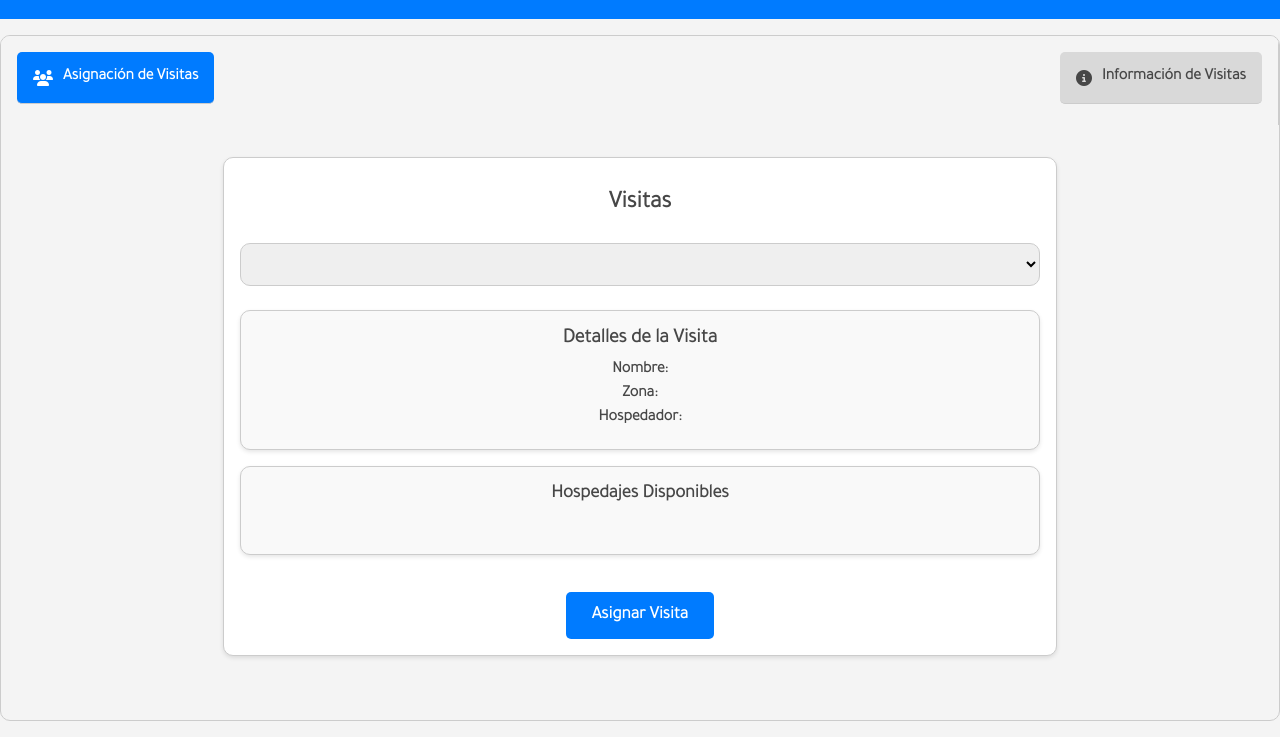
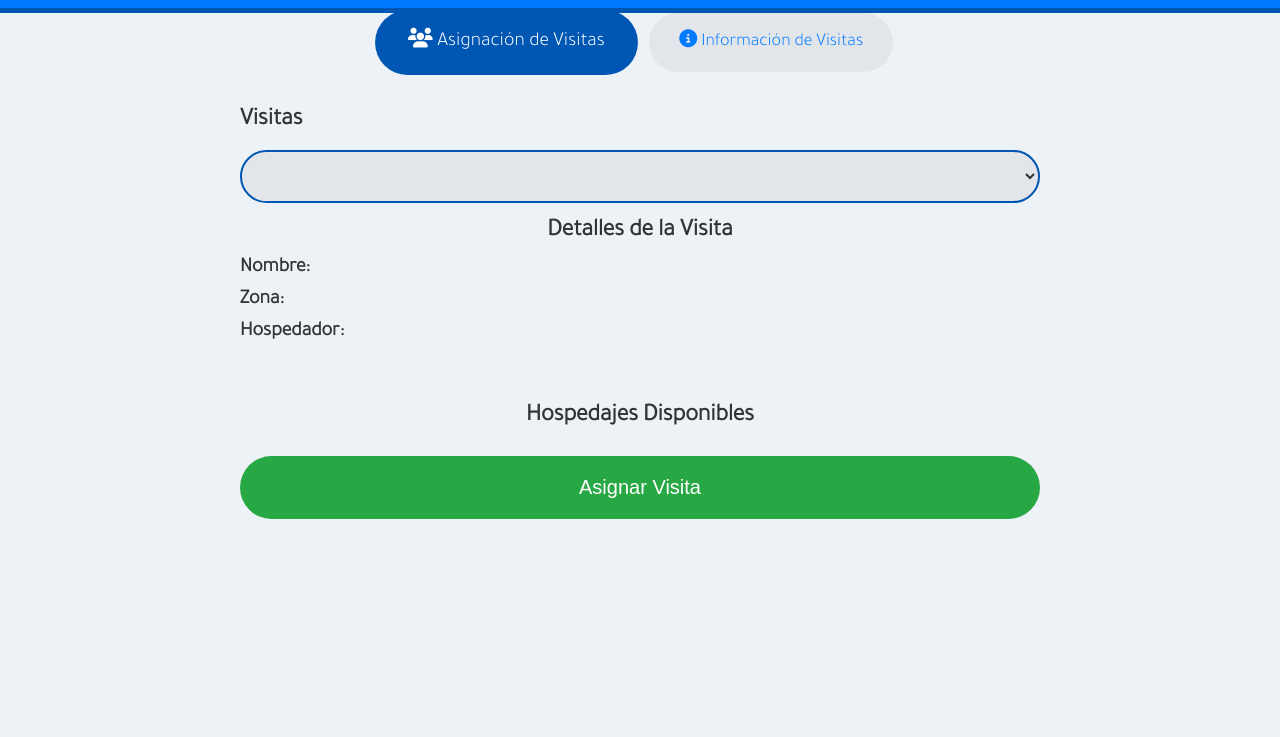
Before and after one commit to MemoryL3ak/Estudios, a website: page public/index.html in a window 1280 px wide. Shown: the part 83-820 px from the top of the page. Drawn offline with Linux system fonts and the light colour scheme; no server answers.

Commit message:
Cambios front

```diff
--- a/public/index.html
+++ b/public/index.html
@@ -13,7 +13,6 @@
 <body>
   <header>
     <h1 class="title">Proyecto de Visitas</h1>
-    <!-- Agrega un menú de navegación si es necesario -->
   </header>
   <main>
     <div class="tabs-container">
@@ -25,39 +24,35 @@
           <i class="fas fa-info-circle tab-icon"></i> Información de Visitas
         </div>
       </div>
+    </div>
+    <div class="content-container">
       <div class="tab-content" id="contentAsignacion">
         <!-- Contenido de la pestaña "Asignación de Visitas" -->
         <section id="visitas-section">
           <h2>Visitas</h2>
           <select id="visitaId" class="listbox"></select>
-          <!-- Aplica el estilo listbox -->
           <div id="visita-details">
             <h3>Detalles de la Visita</h3>
             <p><strong>Nombre:</strong> <span id="Nombre"></span></p>
             <p><strong>Zona:</strong> <span id="Zona"></span></p>
             <p><strong>Hospedador:</strong> <span id="Hospedador"></span></p>
           </div>
-          <!-- Lista de hospedadores -->
           <div class="bordered-container">
             <h3>Hospedajes Disponibles</h3>
-            <div id="hospedajesList">
-              <!-- Hospedajes se llenarán dinámicamente aquí -->
-            </div>
+            <div id="hospedajesList"></div>
           </div>
           <button id="asignarVisitaBtn" class="button">Asignar Visita</button>
-          <!-- Agrega la clase "button" para los estilos del botón -->
           <div id="mensaje" class="mensaje"></div>
         </section>
       </div>
       <div class="tab-content" id="contentInformacion">
         <div id="informacion-titulo">
-        <h4>Información de Visitas</h4>
-      </div>
+          <h4>Información de Visitas</h4>
+        </div>
         <div id="informacion-visitas"></div>
       </div>
     </div>
   </main>
   <script src="script.js"></script>
-  <!-- Agrega el archivo JavaScript -->
 </body>
 </html>
--- a/public/styles.css
+++ b/public/styles.css
@@ -1,220 +1,160 @@
-
-
-@media (max-width: 768px) {
-  #visitas-section {
-    max-height: 50vh; /* Establece el alto máximo en el 50% del viewport en pantallas pequeñas */
-    overflow-y: auto; /* Agrega una barra de desplazamiento si el contenido es demasiado largo */
-  }
+/* Reset básico y estilos generales */
+* {
+  margin: 0;
+  padding: 0;
+  box-sizing: border-box;
 }
 
-
-/* Aplicar la fuente Tajawal a todos los elementos */
-body, h1, h2, h3, p, select, button {
+body {
   font-family: 'Tajawal', sans-serif;
+  background: #edf2f7;
+  color: #333;
+  line-height: 1.6;
 }
 
+header {
+  background: #007bff;
+  color: #fff;
+  padding: 20px 0;
+  text-align: center;
+  border-bottom: 5px solid #0056b3;
+}
 
-/* Estilos generales para el cuerpo de la página */
-body {
-  font-family: 'Lato', Arial, sans-serif;
-  background-color: #f4f4f4;
-  margin: 0;
-  padding: 0;
-  color: #474747;
-  font-weight: normal;
-  display: flex;
-  flex-direction: column; /* Asegura que los elementos se apilen verticalmente */
-  min-height: 100vh; /* Establece una altura mínima del viewport del navegador */
+.main {
+  width: 80%;
+  margin: 20px auto;
+  padding: 20px;
+  background: #fff;
+  border-radius: 10px;
+  box-shadow: 0 2px 15px rgba(0, 0, 0, 0.1);
+}
+
+.tabs-container {
+  text-align: center;
+}
+
+.tab {
+  display: inline-block;
+  background-color: #e2e6ea;
+  margin: 0 10px;
+  padding: 15px 30px; /* Aumento del padding para hacer el botón más grande */
+  font-size: 18px; /* Aumento del tamaño de la fuente de los botones */
+  font-weight: 500;
+  color: #007bff;
+  border-radius: 50px;
+  cursor: pointer;
+  transition: background-color 0.3s, transform 0.3s;
+}
+
+.tab.active, .tab:hover {
+  background-color: #0056b3;
+  color: #fff;
+  transform: scale(1.1); /* Aumento leve del efecto de escala para mayor realce */
+}
+
+.content-container {
+  max-width: 800px;
+  margin: 30px auto;
+}
+
+/* Estilos para los campos de formulario y botones dentro de content-container */
+.content-container .listbox {
+  width: 100%;
+  padding: 15px; /* Disminución del padding para un tamaño más pequeño */
+  margin: 10px 0; /* Ajuste del margen para más espacio entre elementos */
+  border: 2px solid #0056b3;
+  border-radius: 50px;
+  background: #e2e6ea;
+  color: #333;
+  font-size: 16px; /* Disminución del tamaño de la fuente para el listbox */
+}
+
+.content-container .button {
+  width: 100%;
+  padding: 20px;
+  margin: 20px 0 30px; /* Aumento del margen inferior para más espacio */
+  border: none;
+  border-radius: 50px;
+  background-color: #28a745; /* Color verde para el botón 'Asignar Visita' */
+  color: white;
+  font-size: 20px; /* Aumento del tamaño de la fuente para mayor legibilidad */
+  transition: background-color 0.3s, box-shadow 0.3s;
+}
+
+.content-container .button:hover {
+  background-color: #218838;
+  box-shadow: 0 4px 8px rgba(0, 0, 0, 0.2);
+}
+
+/* Ajustes para los detalles de la visita y hospedajes disponibles */
+#visita-details h3,
+.bordered-container h3 {
+  text-align: center; /* Alineación de texto centrada para los títulos */
+  font-size: 24px; /* Tamaño de fuente existente */
+  font-weight: bold;
+}
+#visita-details p {
+  font-size: 20px; /* Tamaño de la fuente para los párrafos */
 
 }
 
-/* Encabezado de la página */
-header {
-  background-color: #007bff;
-  color: #fff;
-  text-align: center;
-  padding: 1rem;
+.bordered-container div {
+  font-size: 20px; /* Aumento del tamaño de la fuente para estas secciones */
 }
 
-/* Encabezados de sección */
-h1, h2, h3 {
-  margin: 1rem 0;
+.bordered-container {
+  margin-top: 50px; /* Aumento del margen superior para la sección 'Hospedajes Disponibles' */
 }
 
-/* Sección de visitas */
-#visitas-section {
-  background-color: #fff;
-  width: 90%; /* Cambia el ancho al 90% (puedes ajustar el valor según tus necesidades) */
-  max-width: 800px;
-  margin: 1rem auto; /* Margen superior 1rem, margen inferior 1rem */
-  padding: 1rem;
-  border: 1px solid #ccc;
-  border-radius: 10px;
-  box-shadow: 0 2px 4px rgba(0, 0, 0, 0.1);
+.content-container .mensaje {
+  color: green;
+  background-color: #bce7c6;
+  padding: 10px;
+  margin: 20px 0;
+  border-radius: 50px;
+  font-size: 16px;
   text-align: center;
-  font-weight: normal;
-
-  flex-direction: column; /* Asegura que el contenido se apile verticalmente */
-  align-items: center; /* Centra horizontalmente el contenido */
-
-
+}
+#informacion-titulo h4 {
+  font-size: 24px; /* Tamaño de fuente aumentado */
+  font-weight: bold; /* Si también deseas que esté en negrita */
+  text-align: center; /* Centrar si es necesario */
+  /* Añade otros estilos como margin, padding, etc., si se requiere */
 }
 
-
-/* Select de visitas */
-#visitaId {
-  width: 100%;
-  padding: 0.7rem;
-  margin: 0.5rem 0;
-  font-size: 1rem;
-  font-family: 'Tajawal', sans-serif;
-  border: 1px solid #ccc; /* Agregar bordes suaves al listbox */
-  border-radius: 10px;
-  font-weight: normal; /* Establecer el tipo de letra como no negrita */
-  font-family: Arial, sans-serif; /* Cambiar la fuente a Arial */
-  font-weight: normal;
+/* Aumentar el tamaño de la fuente del contenido de la tabla dentro de "Información de Visitas" */
+#contentInformacion table {
+  border-collapse: separate; /* Asegúrate de que las celdas se traten como separadas */
+  border-spacing: 10px; /* Aumenta el espaciado entre celdas */
+  margin-left: auto;
+  margin-right: auto;
 }
 
-#visitaId option {
-  background-color: #fff; /* Fondo blanco */
-  color: #000; /* Texto negro */
-  font-weight: normal; /* Fuente no negrita */
-  font-family: 'Tajawal', sans-serif;
-
+#contentInformacion th,
+#contentInformacion td {
+  font-size: 20px; /* Elige el tamaño de fuente que prefieras */
+  padding: 5px;
 }
 
+/* ... resto del código ... */
 
-/* Detalles de visita */
-#visita-details, .bordered-container {
-  margin-top: 1rem;
-  padding: 1rem;
-  background-color: #f9f9f9;
-  border: 1px solid #ccc;
-  border-radius: 10px;
-  box-shadow: 0 2px 4px rgba(0, 0, 0, 0.1);
-  font-weight: normal;
+/* Media queries para responsividad */
+@media (max-width: 768px) {
+  .main {
+    width: 95%;
   }
 
-
-#visita-details h3{
-  font-size: 1.25rem;
-  margin-bottom: 10px; /* Ajusta el margen inferior del título "Detalles de la Visita" */
-  margin-top: 0;
-}
-
-#visita-details p, .bordered-container {
-  margin: 5px 0; /* Ajusta el margen superior e inferior de los párrafos */
-}
-
-/* Lista de hospedajes */
-#hospedajesList {
-  margin-top: 1rem;
-  font-family: 'Tajawal', sans-serif;
-
-}
-
-/* Botón de asignar visita */
-#asignarVisitaBtn {
-  background-color: #007bff;
-  color: #fff;
-  padding: 0.8rem 1.6rem;
-  font-size: 1.1rem;
-  border: none;
-  cursor: pointer;
-  margin-top: 2rem; /* Ajustar margen superior para separar del rectángulo de detalles */
-  border-radius: 5px; /* Agregar bordes redondos al botón */
-  font-family: 'Tajawal', sans-serif;
-  font-weight: bold; /* Establecer el tipo de letra como no negrita */
-}
-
-/* Mensaje emergente */
-.mensaje {
-  display: none;
-  padding: 0.5rem;
-  margin-top: 1rem;
-  text-align: center;
-  border: 1px solid #ccc;
-  background-color: #76e476;
-  border-radius: 10px;
-  color: #ffffff;
-  font-weight: normal;
-}
-
-/* Contenedor con borde para hospedadores disponibles */
-.bordered-container {
-  border: 1px solid #ccc; /* Agrega un borde suave alrededor del contenedor */
-  border-radius: 10px; /* Para bordes redondos */
-  margin-top: 1rem;
-  padding: 1rem; /* Espaciado interno para separar hospedadores del borde */
-  background-color: #f9f9f9; /* Fondo de color gris claro */
-  box-shadow: 0 2px 4px rgba(0, 0, 0, 0.1); /* Sombra suave */
-}
-/* Estilos para el título "Hospedadores Disponibles" */
-.bordered-container h3 {
-  margin: 0; /* Elimina el margen superior del título */
-  padding-bottom: 1rem; /* Espacio entre el título y la lista */
-}
-
-
-/* Estilos de las pestañas */
-.tabs-container {
-  display: grid;
-  border: 1px solid #ccc;
-  border-radius: 10px;
-  overflow: hidden;
-  max-width: 100%;
-  margin: 1rem 0;
-  max-height: calc(100vh - 100px); /* Resta el espacio ocupado por el título "Proyecto de Visitas" */
-  overflow: auto; /* Agrega barras de desplazamiento si es necesario */
-}
-
-.tabs {
-  background-color: #f4f4f4;
-  display: flex;
-  justify-content: space-between; /* Alinea los botones a los extremos */
-  align-items: center; /* Alinea verticalmente los elementos en el centro */
-  padding: 1rem;
-  border-right: 1px solid #ccc;
-  overflow-y: auto; /* Agrega una barra de desplazamiento si es necesario */
-
+  .content-container {
+    width: 95%;
   }
 
   .tab {
-  display: flex;
-  align-items: center;
-  padding: 1rem;
-  cursor: pointer;
-  border-bottom: 1px solid #ccc;
-  font-weight: bold;
-  text-align: left;
-  background-color: #d9d9d9;
-  margin: 0;
-  border-radius: 5px;
-  margin-bottom: 5px;
-  font-family: 'Tajawal', sans-serif;
+    padding: 12px 25px; /* Ajuste del padding para botones más pequeños en pantallas más pequeñas */
+    font-size: 16px; /* Ajuste del tamaño de la fuente para legibilidad en pantallas más pequeñas */
   }
 
-.tab-icon {
-  margin-right: 10px; /* Espacio entre el ícono y el texto */
+  .content-container .listbox,
+  .content-container .button {
+    font-size: 18px; /* Ajuste del tamaño de la fuente en pantallas más pequeñas */
+  } /* Aquí faltaba cerrar la llave */
 }
-
-.tab-content {
-  padding: 1rem;
-  flex-grow: 1;
-}
-
-/* Estilo de pestaña activa */
-.tab.active {
-  background-color: #007bff;
-  color: #fff;
-}
-
-/* Agrega esta regla CSS para establecer la fuente Tajawal en la tabla */
-#contentInformacion {
-  font-family: 'Tajawal', sans-serif;
-}
-
-/* Agrega esta regla CSS para establecer la fuente Tajawal en el título "Información de Visitas" */
-#informacion-titulo {
-  font-family: 'Tajawal', sans-serif;
-}
--- /dev/null
+++ b/test/style2.css
@@ -0,0 +1,96 @@
+/* Reset básico y estilos generales */
+* {
+  margin: 0;
+  padding: 0;
+  box-sizing: border-box;
+  font-family: 'Tajawal', sans-serif;
+}
+
+body {
+  background: #edf2f7; /* Un fondo más claro para un diseño más fresco */
+  color: #333;
+  line-height: 1.6;
+}
+
+header {
+  background: #007bff; /* Un azul más brillante y moderno */
+  color: #fff;
+  padding: 20px 0;
+  text-align: center;
+  border-bottom: 5px solid #0056b3; /* Añade un borde para un toque de diseño */
+}
+
+.main {
+  max-width: 60%; /* Un ancho más estrecho para centrar la atención */
+  margin: 40px auto; /* Más espacio alrededor del contenedor */
+  padding: 20px;
+  background: #fff;
+  border-radius: 15px; /* Bordes más redondeados para un look moderno */
+  box-shadow: 0 8px 30px rgba(0, 0, 0, 0.1); /* Una sombra más pronunciada para un efecto 3D suave */
+}
+
+/* Estilos para las pestañas */
+.tab {
+  display: inline-block;
+  background-color: #e2e6ea; /* Un color más suave para las pestañas no activas */
+  margin-right: 10px;
+  padding: 10px 20px;
+  font-size: 16px; /* Tamaño de letra más grande para facilidad de lectura */
+  font-weight: 500; /* Peso de fuente menos bold para modernidad */
+  color: #007bff; /* Color que resalta sobre el fondo más suave */
+  border-radius: 50px; /* Bordes muy redondeados para un estilo moderno */
+  transition: background-color 0.3s, transform 0.3s; /* Suaviza la transición y añade un efecto de escalado */
+  cursor: pointer;
+}
+
+.tab.active, .tab:hover {
+  background-color: #007bff;
+  color: #fff;
+  transform: scale(1.05); /* Escala ligeramente el tab para indicar activación o hover */
+}
+
+/* Estilos para el contenido de las pestañas */
+.tab-content {
+  display: none;
+  padding: 20px;
+  background: #fff;
+  border-radius: 15px;
+  box-shadow: inset 0 2px 4px 0 rgba(0, 0, 0, 0.05);
+}
+
+.tab-content.active {
+  display: block;
+}
+
+/* Estilos para elementos de formulario y botones */
+.listbox, .button {
+  width: 100%; /* Ajuste para que ocupe todo el espacio disponible */
+  padding: 15px;
+  margin: 10px 0;
+  border: none; /* Sin bordes para un estilo limpio */
+  border-radius: 50px; /* Bordes muy redondeados */
+  background: #e2e6ea; /* Un fondo suave para el input */
+  color: #333;
+  font-size: 18px; /* Aumenta el tamaño de la fuente para mayor presencia */
+  box-shadow: 0 4px 6px rgba(0, 0, 0, 0.1); /* Sombra sutil para dar profundidad */
+}
+
+.button {
+  background-color: #28a745; /* Color verde para acciones positivas como 'Asignar Visita' */
+  color: white;
+  margin-top: 20px; /* Más espacio antes del botón */
+  transition: background-color 0.3s, box-shadow 0.3s;
+}
+
+.button:hover {
+  background-color: #218838; /* Un verde más oscuro al pasar el mouse */
+  box-shadow: 0 6px 12px rgba(0, 0, 0, 0.15); /* Sombra más pronunciada para efecto al pasar el mouse */
+}
+
+/* Estilos para mensajes de feedback */
+.mensaje {
+  text-align: center;
+  padding: 10px;
+  margin-top: 20px;
+  border-radius: 50px
+}
--- /dev/null
+++ b/test/styles.css
@@ -0,0 +1,63 @@
+body {
+  font-family: 'Arial', sans-serif;
+  margin: 0;
+  padding: 0;
+  background-color: #f4f7f6;
+  color: #333;
+}
+
+.main-container {
+  max-width: 800px;
+  margin: 20px auto;
+  padding: 20px;
+  background-color: #fff;
+  box-shadow: 0 0 10px rgba(0, 0, 0, 0.1);
+  border-radius: 8px;
+}
+
+h2 {
+  color: #007bff;
+  border-bottom: 2px solid #007bff;
+  padding-bottom: 10px;
+  margin-bottom: 20px;
+}
+
+.custom-select, .form-group {
+  margin-bottom: 20px;
+}
+
+.custom-select label, .form-group label {
+  display: block;
+  margin-bottom: 5px;
+}
+
+.custom-select select, .form-group input {
+  width: 100%;
+  padding: 10px;
+  border: 1px solid #ddd;
+  border-radius: 20px; /* Rounded edges for inputs and select */
+  box-sizing: border-box; /* Makes sure padding doesn't affect overall width */
+  transition: box-shadow 0.3s ease-in-out;
+}
+
+.custom-select select:focus, .form-group input:focus {
+  outline: none;
+  box-shadow: 0 0 5px rgba(0, 123, 255, 0.5);
+}
+
+button {
+  padding: 10px 20px;
+  background-color: #28a745;
+  color: white;
+  border: none;
+  border-radius: 20px; /* Rounded edges for buttons */
+  cursor: pointer;
+  transition: background-color 0.3s ease;
+}
+
+button:hover {
+  background-color: #218838;
+}
+
+/* Optional: Add some more styling to your form and elements */
+/* ... */
```
Also changed, not shown: test/index.html (added, +46 -0 lines). Lines whose indentation alone changed are shown as unchanged.
